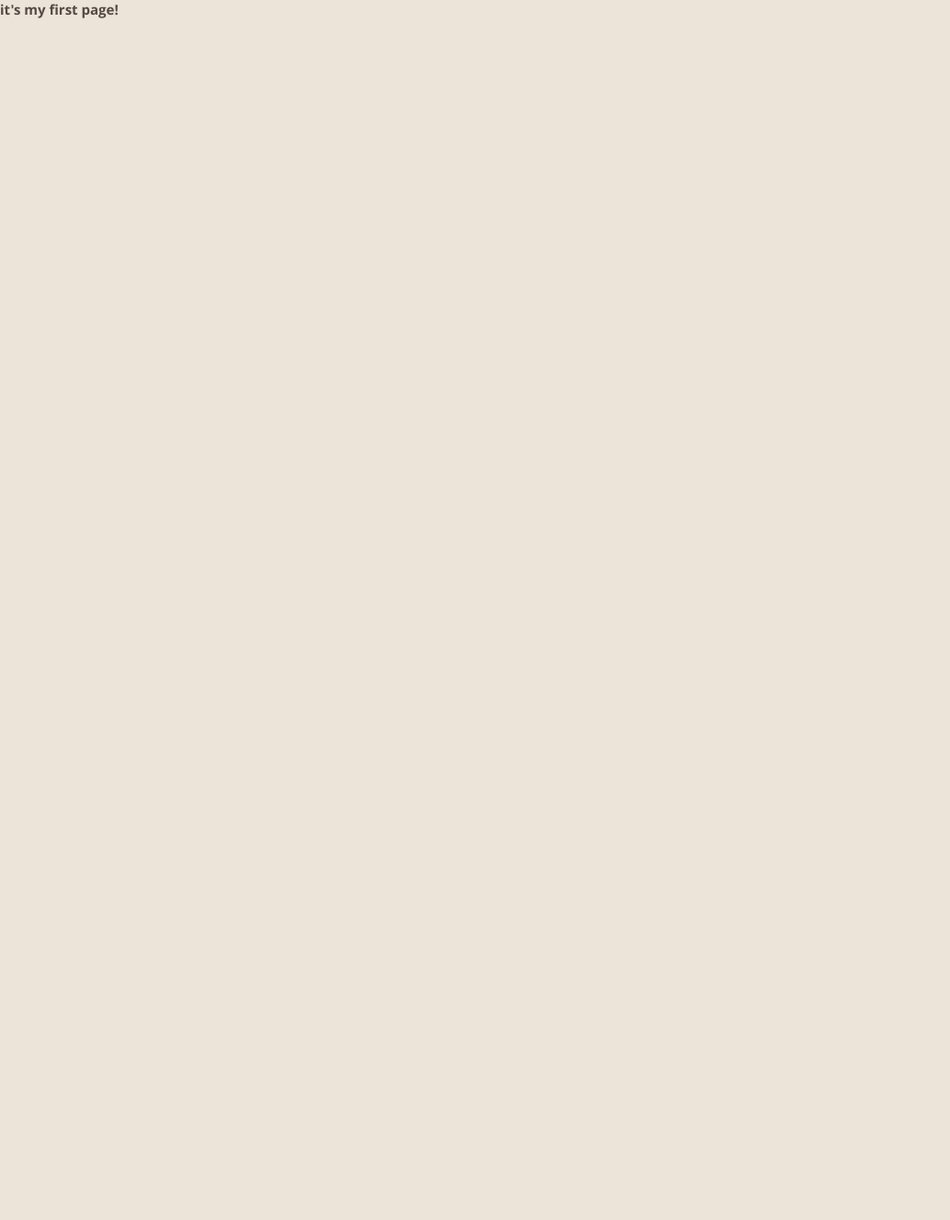
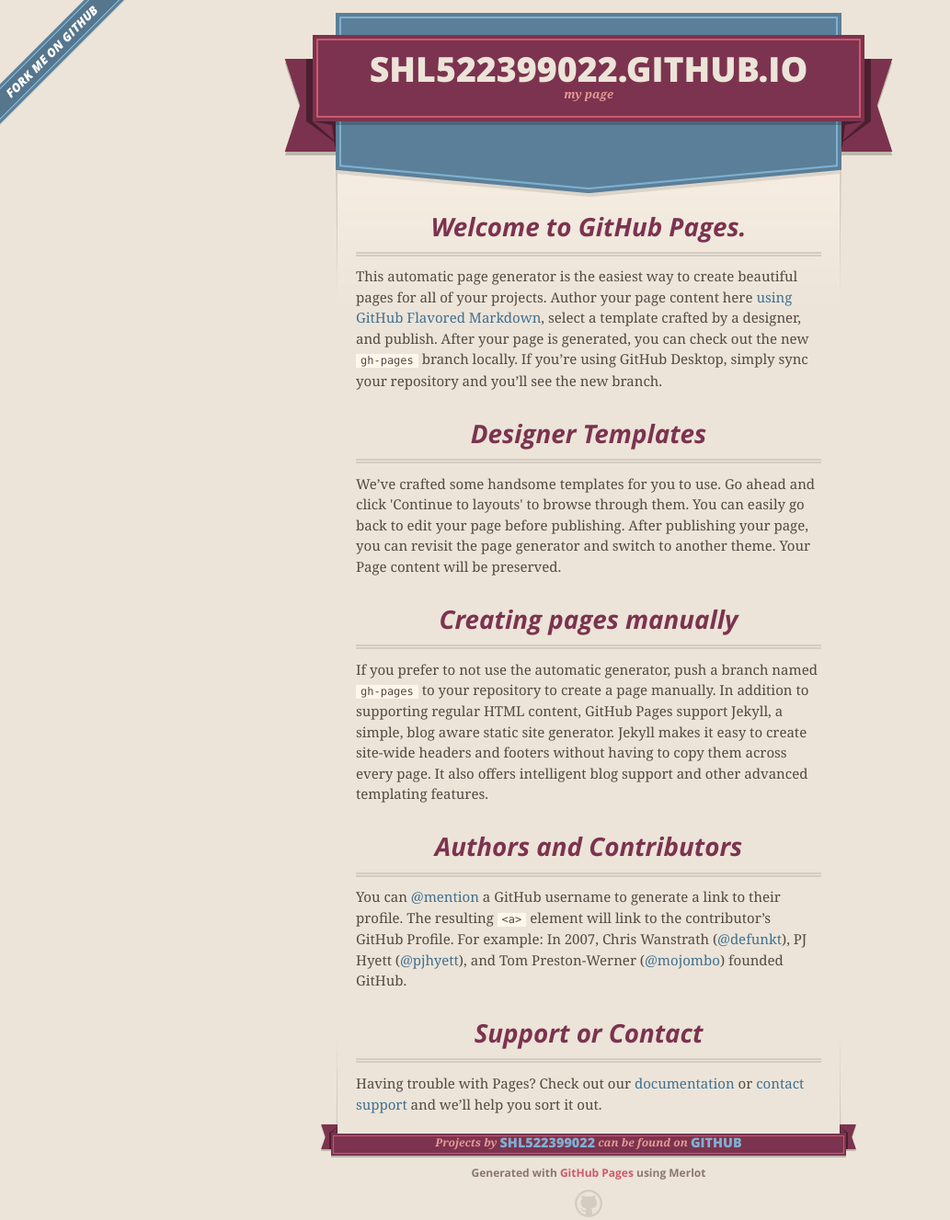
Before and after one commit to shl522399022/honglang.github.io, a plain HTML site: page index.html in a window 1280 px wide. Shown: the whole page at 92% size, without its empty margins (0-1033 px from the left). Before the commit the page ends 800 px from the top, so only its background shows below. Drawn offline with nearby package versions, Linux system fonts and the light colour scheme.

Commit message:
Replace master branch with page content via GitHub

```diff
--- a/index.html
+++ b/index.html
@@ -19,9 +19,72 @@
     </script>
     <title>Shl522399022.GitHub.io by shl522399022</title>
   </head>
+
   <body>
-    <div>
-      <h1>it's my first page!</h1>
+    <a id="forkme_banner" href="https://github.com/shl522399022">View on GitHub</a>
+    <div class="shell">
+
+      <header>
+        <span class="ribbon-outer">
+          <span class="ribbon-inner">
+            <h1>Shl522399022.GitHub.io</h1>
+            <h2>my page</h2>
+          </span>
+          <span class="left-tail"></span>
+          <span class="right-tail"></span>
+        </span>
+      </header>
+
+      <div id="no-downloads">
+        <span class="inner">
+        </span>
+      </div>
+
+
+      <span class="banner-fix"></span>
+
+
+      <section id="main_content">
+        <h3>
+<a id="welcome-to-github-pages" class="anchor" href="#welcome-to-github-pages" aria-hidden="true"><span class="octicon octicon-link"></span></a>Welcome to GitHub Pages.</h3>
+
+<p>This automatic page generator is the easiest way to create beautiful pages for all of your projects. Author your page content here <a href="https://guides.github.com/features/mastering-markdown/">using GitHub Flavored Markdown</a>, select a template crafted by a designer, and publish. After your page is generated, you can check out the new <code>gh-pages</code> branch locally. If you’re using GitHub Desktop, simply sync your repository and you’ll see the new branch.</p>
+
+<h3>
+<a id="designer-templates" class="anchor" href="#designer-templates" aria-hidden="true"><span class="octicon octicon-link"></span></a>Designer Templates</h3>
+
+<p>We’ve crafted some handsome templates for you to use. Go ahead and click 'Continue to layouts' to browse through them. You can easily go back to edit your page before publishing. After publishing your page, you can revisit the page generator and switch to another theme. Your Page content will be preserved.</p>
+
+<h3>
+<a id="creating-pages-manually" class="anchor" href="#creating-pages-manually" aria-hidden="true"><span class="octicon octicon-link"></span></a>Creating pages manually</h3>
+
+<p>If you prefer to not use the automatic generator, push a branch named <code>gh-pages</code> to your repository to create a page manually. In addition to supporting regular HTML content, GitHub Pages support Jekyll, a simple, blog aware static site generator. Jekyll makes it easy to create site-wide headers and footers without having to copy them across every page. It also offers intelligent blog support and other advanced templating features.</p>
+
+<h3>
+<a id="authors-and-contributors" class="anchor" href="#authors-and-contributors" aria-hidden="true"><span class="octicon octicon-link"></span></a>Authors and Contributors</h3>
+
+<p>You can <a href="https://github.com/blog/821" class="user-mention">@mention</a> a GitHub username to generate a link to their profile. The resulting <code>&lt;a&gt;</code> element will link to the contributor’s GitHub Profile. For example: In 2007, Chris Wanstrath (<a href="https://github.com/defunkt" class="user-mention">@defunkt</a>), PJ Hyett (<a href="https://github.com/pjhyett" class="user-mention">@pjhyett</a>), and Tom Preston-Werner (<a href="https://github.com/mojombo" class="user-mention">@mojombo</a>) founded GitHub.</p>
+
+<h3>
+<a id="support-or-contact" class="anchor" href="#support-or-contact" aria-hidden="true"><span class="octicon octicon-link"></span></a>Support or Contact</h3>
+
+<p>Having trouble with Pages? Check out our <a href="https://help.github.com/pages">documentation</a> or <a href="https://github.com/contact">contact support</a> and we’ll help you sort it out.</p>
+      </section>
+
+      <footer>
+        <span class="ribbon-outer">
+          <span class="ribbon-inner">
+            <p>Projects by <a href="https://github.com/shl522399022">shl522399022</a> can be found on <a href="https://github.com/shl522399022">GitHub</a></p>
+          </span>
+          <span class="left-tail"></span>
+          <span class="right-tail"></span>
+        </span>
+        <p>Generated with <a href="https://pages.github.com">GitHub Pages</a> using Merlot</p>
+        <span class="octocat"></span>
+      </footer>
+
     </div>
+
+
   </body>
 </html>
```
